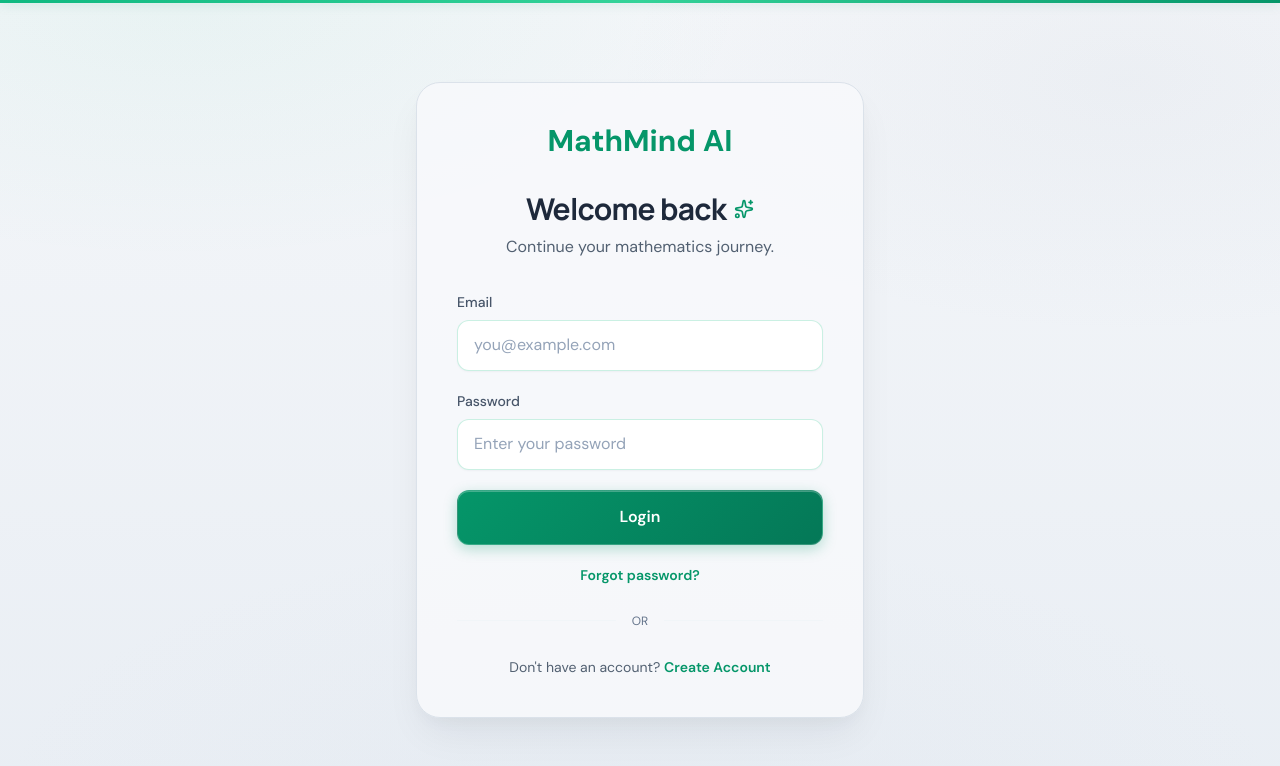
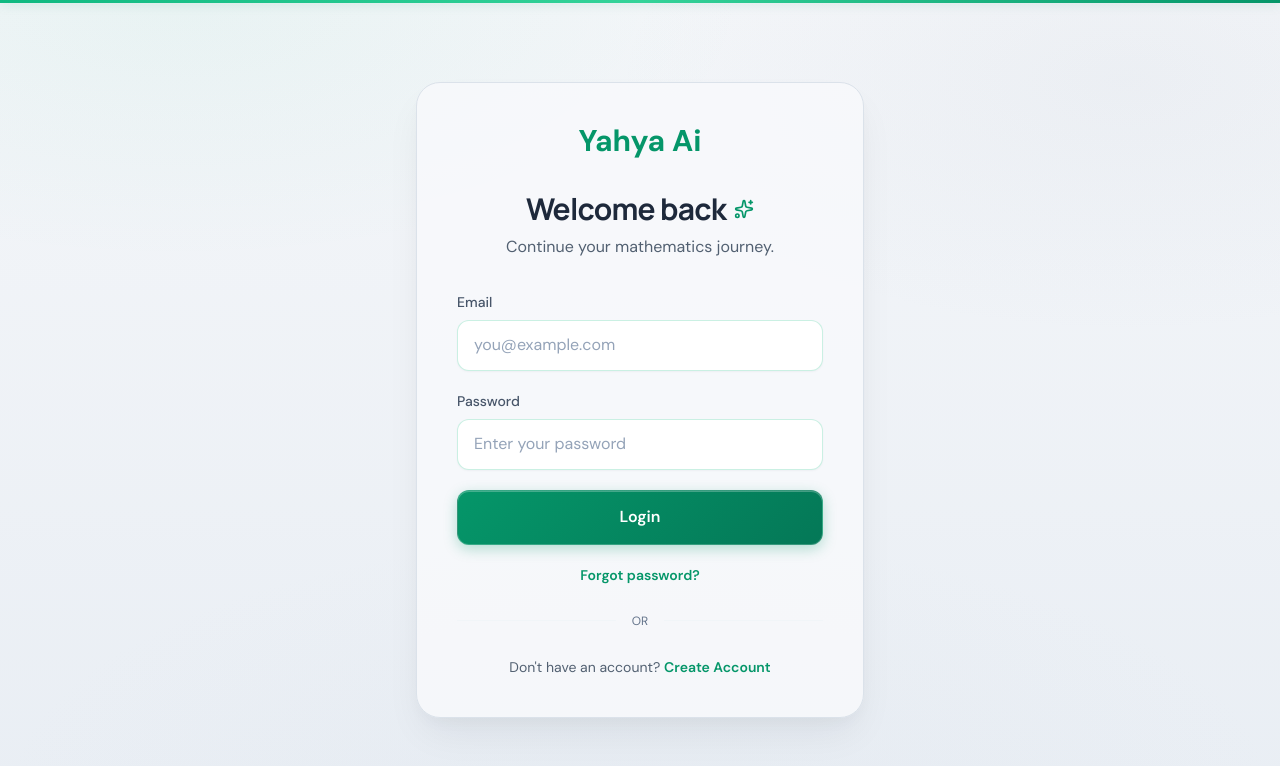
Before and after one commit to muhammed-asiyas/MathMind-Ai, a React (Vite) app in the folder client/: page /login in a window 1280 px wide. Shown: the top 766 px of the page. Built offline with nearby package versions, Linux system fonts and the light colour scheme.

Commit message:
updated all

```diff
--- a/client/src/pages/Login.jsx
+++ b/client/src/pages/Login.jsx
@@ -70,7 +70,7 @@ function Login() {
             to="/"
             className="block text-center text-3xl font-black text-indigo-400"
           >
-            MathMind AI
+            Yahya Ai
           </Link>
 
           <h1 className="mt-8 text-center text-3xl font-bold">
```
